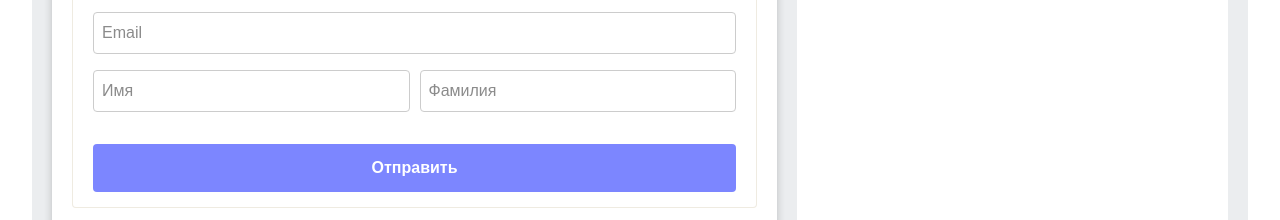
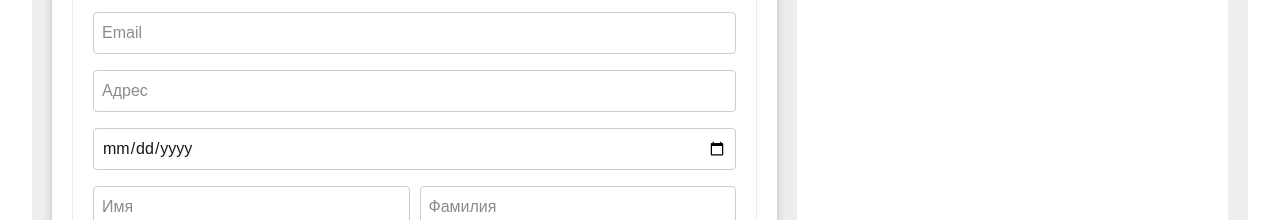
Before and after one commit to erbocharova/springboot-nextjs-project, a Next.js app in the folder frontend/: page /checkout in a window 1280 px wide. Shown: the part 552-772 px from the top of the page. Built offline with nearby package versions, Linux system fonts and the light colour scheme.

Commit message:
добавление полей

```diff
--- a/frontend/src/app/formConfigs.ts
+++ b/frontend/src/app/formConfigs.ts
@@ -11,6 +11,8 @@ export const formConfigs = {
       { name: "firstName", type: "text", required: true, validators: ["required"], placeholder: "Имя" },
       { name: "lastName", type: "text", required: true, validators: ["required"], placeholder: "Фамилия" },
       { name: "email", type: "email", required: true, validators: ["email", "required"], placeholder: "Email" },
+      { name: "address", type: "text", required: true, validators: ["required"], placeholder: "Адрес" },
+      { name: "deliveryDate", type: "date", required: true, validators: ["required"], placeholder: "Дата доставки" },
     ],
   },
 };
```
